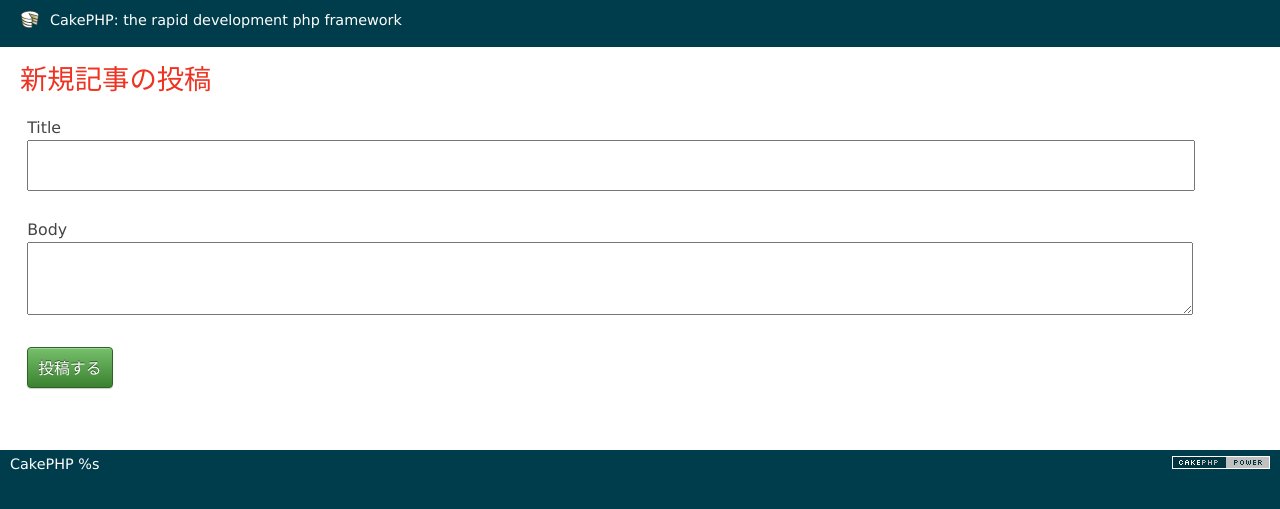
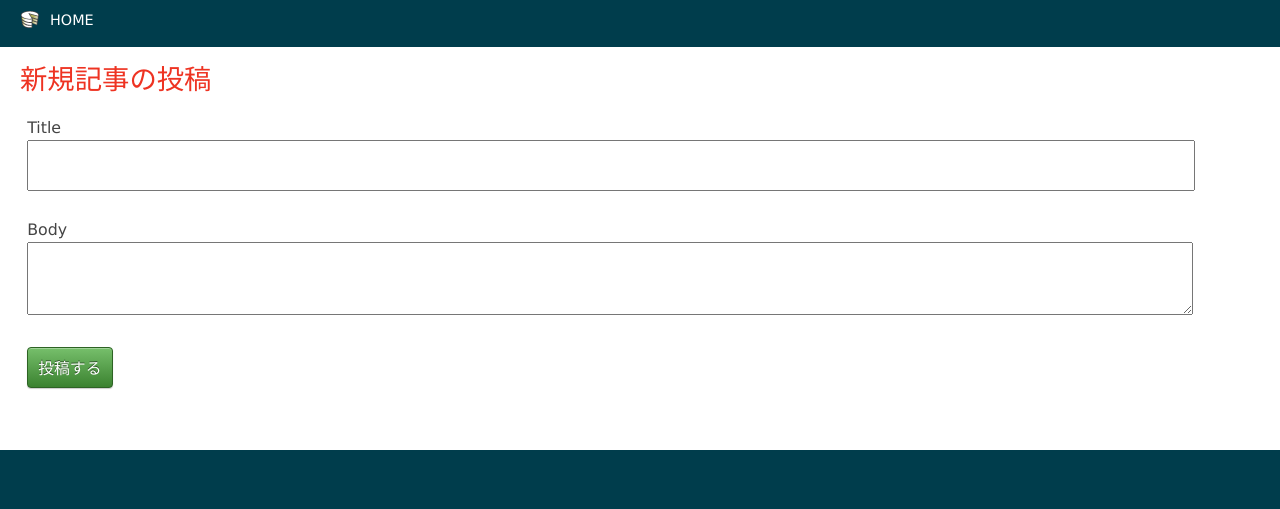
Before and after one commit to xKxAxKx/cakephp_blog, a CakePHP app: the page made by app/View/Posts/add.ctp in a window 1280 px wide. Shown: the top 509 px of the page. Run offline with PHP 8.4 and a stand-in for CakePHP, Linux system fonts and the light colour scheme; the template is opened without the code that fills it, so the values that code supplies are empty; form fields are guessed from the names that the template uses; some libraries are stand-ins or nearby versions.

Commit message:
[Update]
default.ctpの更新

```diff
--- a/app/Controller/PostsController.php
+++ b/app/Controller/PostsController.php
@@ -40,7 +40,7 @@
     if($this->request->is(array('post', 'put'))){
       if($this->Post->save($this->request->data)){
         $this->Session->setFlash('更新しました!!!');
-        $this->redirect(array('action' => 'index'));
+        $this->redirect(array('action' => 'view',$post['Post']['id']));
       }else{
         $this->Session->setFlash('保存に失敗しました…');
       }
--- a/app/View/Layouts/default.ctp
+++ b/app/View/Layouts/default.ctp
@@ -38,7 +38,7 @@
 <body>
 	<div id="container">
 		<div id="header">
-			<h1><?php echo $this->Html->link($cakeDescription, 'http://cakephp.org'); ?></h1>
+			<h1><?php echo $this->Html->link('HOME', '/'); ?></h1>
 		</div>
 		<div id="content">
 
@@ -46,18 +46,6 @@
 
 			<?php echo $this->fetch('content'); ?>
 		</div>
-		<div id="footer">
-			<?php echo $this->Html->link(
-					$this->Html->image('cake.power.gif', array('alt' => $cakeDescription, 'border' => '0')),
-					'http://www.cakephp.org/',
-					array('target' => '_blank', 'escape' => false, 'id' => 'cake-powered')
-				);
-			?>
-			<p>
-				<?php echo $cakeVersion; ?>
-			</p>
-		</div>
 	</div>
-	<?php echo $this->element('sql_dump'); ?>
 </body>
 </html>
```
Also changed, not shown: 6 other files.
